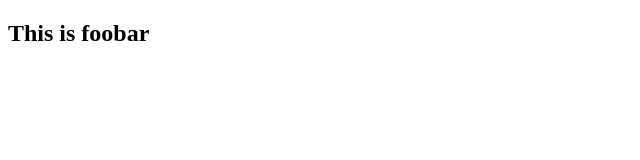
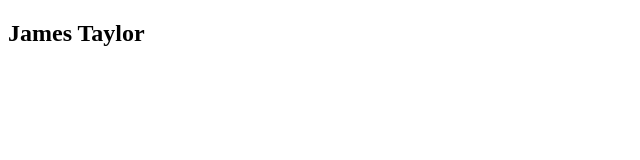
Before and after one commit to JamesTaylor1995/foobar, a plain HTML site: page index.html in a window 1280 px wide. Shown: the full height of the page, 0-640 px from the left. Drawn offline with Linux system fonts and the light colour scheme.

Commit message:
update h2 with my name

```diff
--- a/index.html
+++ b/index.html
@@ -4,6 +4,6 @@
   <title>I'm committed</title>
 </head>
 <body>
-  <h2>This is foobar</h2>
+  <h2>James Taylor</h2>
 </body>
 </html>
```
